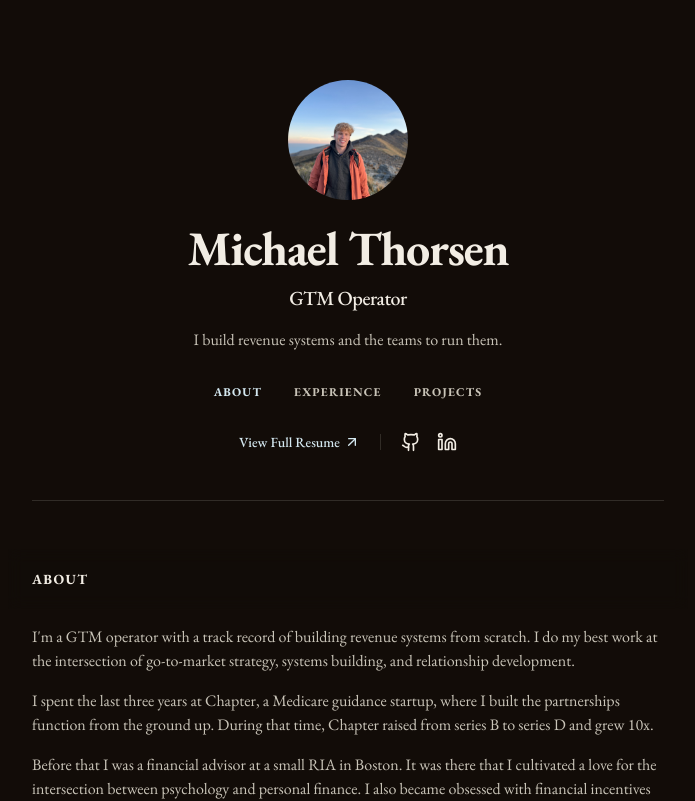
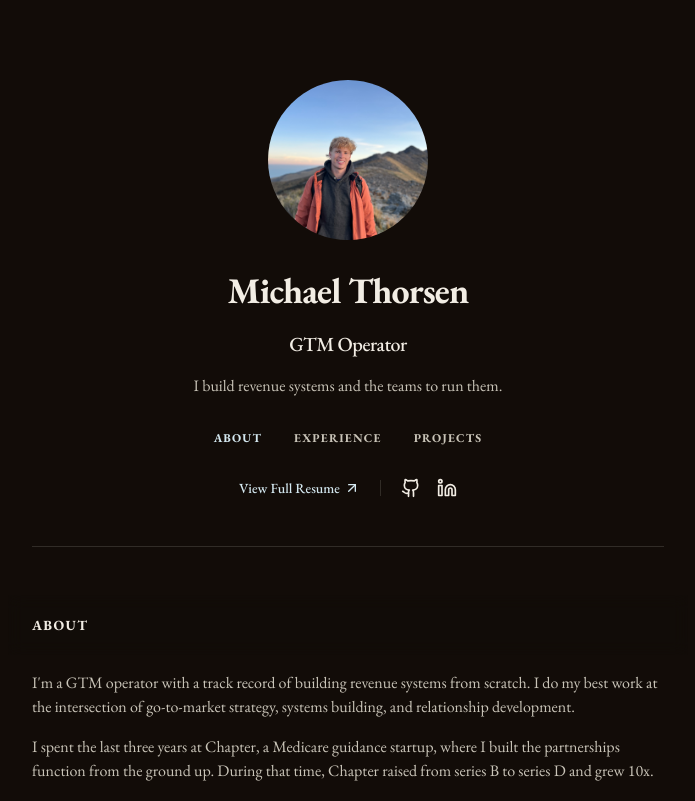
Before and after one commit to thor-sen/michaelthorsen-portfolio, a Next.js app: page / in a window 1280 px wide. Shown: the top 801 px of the page, without its empty margins (292-987 px from the left). Built offline with nearby package versions, Linux system fonts and the light colour scheme.

Commit message:
Layout and photo updates

```diff
--- a/components/sidebar.tsx
+++ b/components/sidebar.tsx
@@ -9,9 +9,10 @@ export function Sidebar() {
       <Image
         src="/headshot.jpeg"
         alt="Michael Thorsen"
-        width={120}
-        height={120}
-        className="mb-6 h-[120px] w-[120px] rounded-full object-cover"
+        width={160}
+        height={160}
+        sizes="160px"
+        className="mb-6 size-[160px] rounded-full object-cover"
         priority
         unoptimized
       />
--- a/components/thor-name-heading.tsx
+++ b/components/thor-name-heading.tsx
@@ -29,7 +29,7 @@ export function ThorNameHeading() {
   }, [hover, emitBurst]);
 
   return (
-    <h1 className="text-4xl font-bold tracking-tight text-foreground sm:text-5xl">
+    <h1 className="text-[36px] font-bold tracking-tight text-foreground">
       Michael{" "}
       <span
         ref={thorRef}
```
